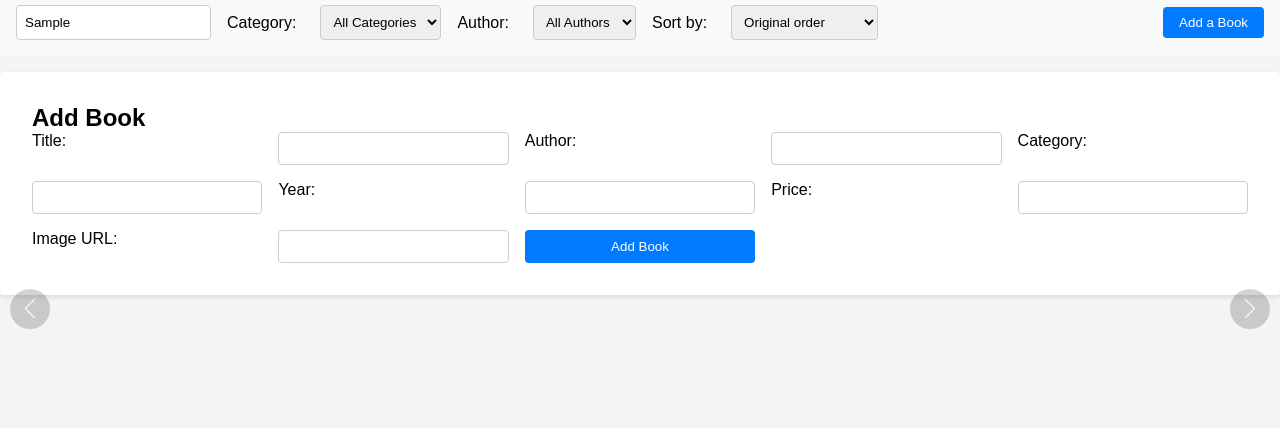
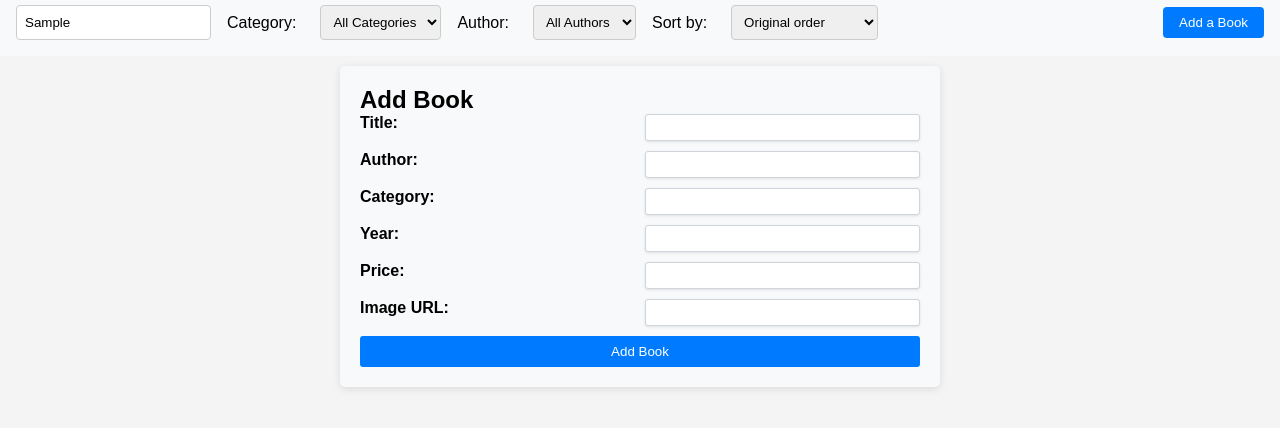
Before and after one commit to astanelis/Javascript-book-list, a website built with Parcel: page index.html in a window 1280 px wide. Both pictures are taken after typing "Sample" into the empty fields and a click on the button "Add a Book". Shown: the part 56-484 px from the top of the page. Built offline with nearby package versions, Linux system fonts and the light colour scheme.

Commit message:
Add files via upload

```diff
--- a/index.html
+++ b/index.html
@@ -20,12 +20,14 @@
             <label for="category">Category:</label>
             <select id="category" name="category">
               <option value="">All Categories</option>
-              <!-- Cia knygu stilius -->
+              <option value="Fiction">Fiction</option>
+              <option value="Non-fiction">Non-fiction</option>
             </select>
             <label for="author">Author:</label>
             <select id="author" name="author">
               <option value="">All Authors</option>
-              <!-- Cia autorius -->
+              <option value="Author 1">Author 1</option>
+              <option value="Author 2">Author 2</option>
             </select>
           </div>
           <div id="sorting-menu">
--- a/script.js
+++ b/script.js
@@ -64,6 +64,17 @@ function displayBooks() {
 
     bookList.innerHTML = html;
     initSwiper();
+    // Show or hide arrows based on the number of cards
+    const nextButton = document.querySelector('.swiper-button-next');
+    const prevButton = document.querySelector('.swiper-button-prev');
+
+    if (books.length > 0) {
+        nextButton.style.display = 'flex';
+        prevButton.style.display = 'flex';
+    } else {
+        nextButton.style.display = 'none';
+        prevButton.style.display = 'none';
+    }
 }
 
 function deleteBook(index) {
--- a/style.scss
+++ b/style.scss
@@ -72,44 +72,70 @@ nav {
 }
 
 #add-book-form {
-  background-color: white;
-  padding: 2rem;
-  border-radius: 4px;
-  box-shadow: 0 2px 5px rgba(0, 0, 0, 0.1);
-  margin: 1rem 0;
-
-  form {
-    display: grid;
-    gap: 1rem;
-    grid-template-columns: repeat(auto-fit, minmax(200px, 1fr));
-
-    label {
-      display: block;
+  background-color: #f8f9fa;
+  padding: 20px;
+  border-radius: 5px;
+  box-shadow: 0 2px 8px rgba(0, 0, 0, 0.1);
+  max-width: 600px;
+  margin: 10px auto;
+  margin-bottom: 10px;
+  animation: fadeIn 0.5s;
 }
 
-    input {
-      width: 100%;
-      padding: 0.5rem;
-      border: 1px solid #ccc;
-      border-radius: 4px;
-      outline: none;
-      &:focus {
-        border-color: #66afe9;
+@keyframes fadeIn {
+  from {
+    opacity: 0;
+    transform: translateY(10px);
+  }
+  to {
+    opacity: 1;
+    transform: translateY(0);
   }
 }
 
+#book-form {
+  display: grid;
+  grid-template-columns: repeat(2, 1fr);
+  gap: 10px;
+
+  label {
+    font-weight: bold;
+  }
+
+  input[type="text"],
+  input[type="number"],
+  input[type="url"] {
+    width: 100%;
+    padding: 5px 10px;
+    border: 1px solid #ced4da;
+    border-radius: 3px;
+    box-shadow: 0 1px 3px rgba(0, 0, 0, 0.1);
+    transition: box-shadow 0.3s;
+  }
+
+  input[type="text"]:focus,
+  input[type="number"]:focus,
+  input[type="url"]:focus {
+    box-shadow: 0 2px 6px rgba(0, 0, 0, 0.2);
+    outline: none;
+  }
+
   input[type="submit"] {
+    grid-column: span 2;
     background-color: #007bff;
-      color: white;
+    color: #fff;
     border: none;
+    padding: 8px 12px;
+    border-radius: 3px;
     cursor: pointer;
+    transition: background-color 0.2s, transform 0.2s;
+
     &:hover {
       background-color: #0056b3;
+      transform: translateY(-2px);
     }
   }
 }
-}
-
 .booklist-item {
   background-color: white;
   border-radius: 5px;
@@ -153,7 +179,7 @@ nav {
 
 
 .swiper-container {
-  width: 200px;
+  width: 300px;
   height: 100%;
 
 }
@@ -190,7 +216,11 @@ nav {
   position: relative;
 }
 
-
+@media (max-width: 480px) {
+  #book-form {
+    grid-template-columns: 1fr;
+  }
+}
 
 @media (max-width: 768px) {
   nav {
```
Lines whose indentation alone changed are shown as unchanged.
